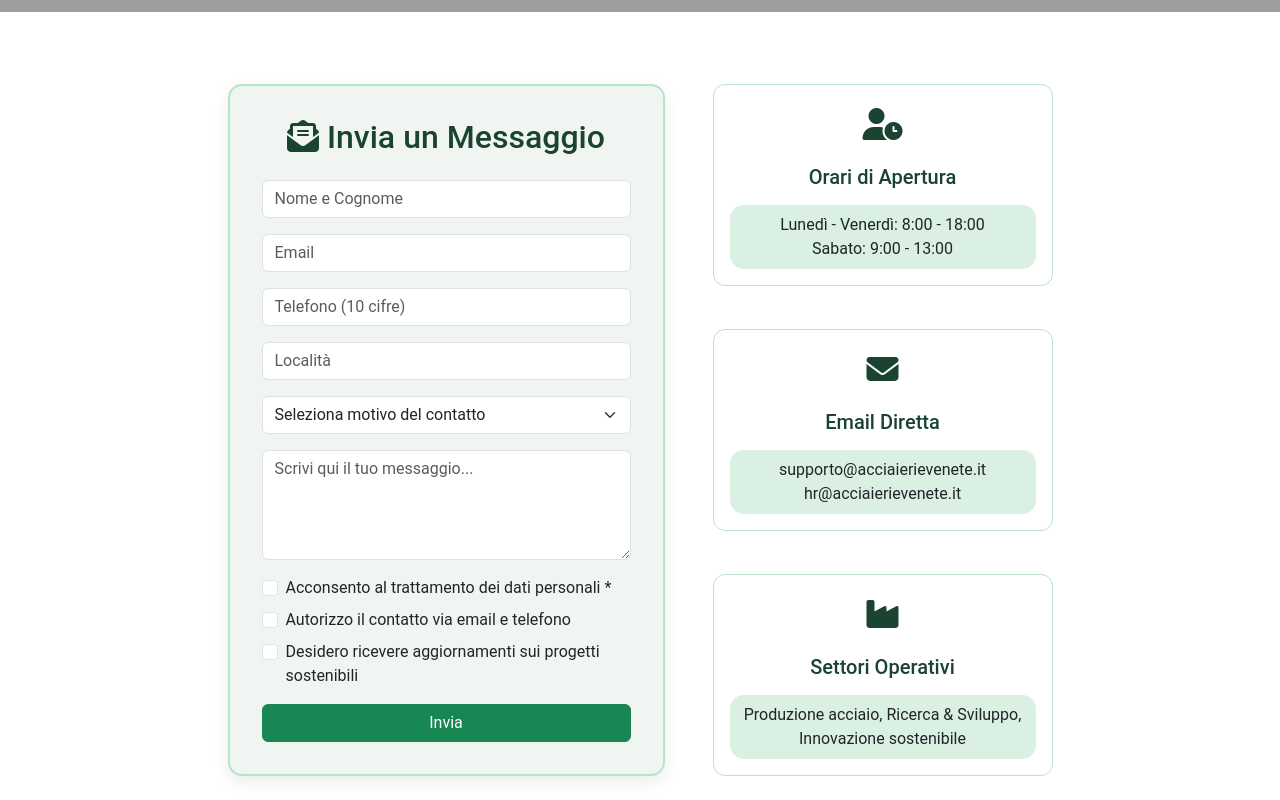
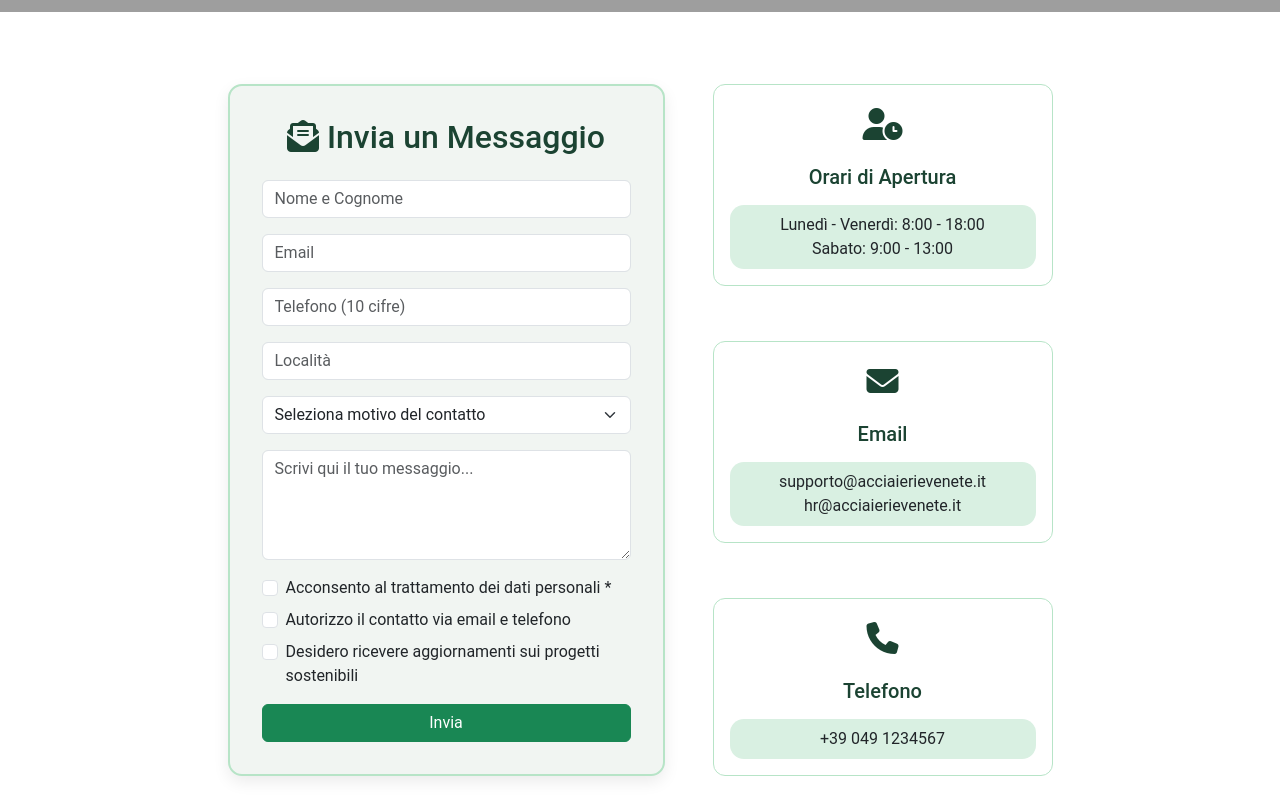
Before and after one commit to alessiogrn/web_sostenibilita_2025, a plain HTML site: page contatti.html in a window 1280 px wide. Shown: the part 588-1388 px from the top of the page. Drawn offline with nearby package versions, Linux system fonts and the light colour scheme; grey boxes are pictures that could not be loaded.

Commit message:
pagina contatti

```diff
--- a/contatti.html
+++ b/contatti.html
@@ -109,15 +109,15 @@
                 <div class="col-md-12">
                     <div class="card minicard p-3 text-center pt-4">
                         <i class="fas fa-envelope fa-2x mb-2"></i>
-                        <h5 class="mt-3 acc-text-green">Email Diretta</h5>
+                        <h5 class="mt-3 acc-text-green">Email</h5>
                         <p class="mt-2 mb-0 p-2">supporto@acciaierievenete.it<br>hr@acciaierievenete.it</p>
                     </div>
                 </div>
                 <div class="col-md-12">
                     <div class="card minicard p-3 text-center pt-4">
-                        <i class="fas fa-industry fa-2x mb-2"></i>
-                        <h5 class="mt-3 acc-text-green">Settori Operativi</h5>
-                        <p class="mt-2 mb-0 p-2">Produzione acciaio, Ricerca & Sviluppo, Innovazione sostenibile</p>
+                        <i class="fas fa-phone fa-2x mb-2"></i>
+                        <h5 class="mt-3 acc-text-green">Telefono</h5>
+                        <p class="mt-2 mb-0 p-2">+39 049 1234567</p>
                     </div>
                 </div>
             </div>
```
